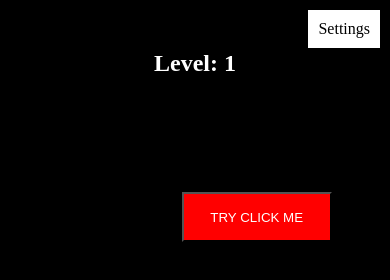
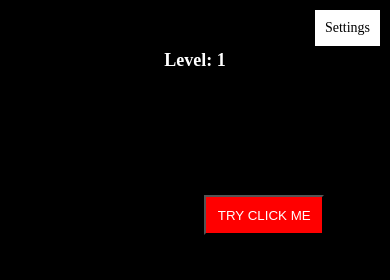
Before and after one commit to akai07/TryCatchMe, a plain HTML site: page index.html in a window 390 px wide. Drawn offline with Linux system fonts and the light colour scheme.

Commit message:
Update index.html

```diff
--- a/index.html
+++ b/index.html
@@ -62,6 +62,22 @@
       font-size: 24px;
       font-weight: bold;
       z-index: 9999; /* Ensures the element stays on top */
+    }
+
+    /* Responsive adjustments */
+    @media only screen and (max-width: 600px) {
+      #button {
+        width: 120px;
+        height: 40px;
+      }
+
+      #settings-button {
+        font-size: 14px;
+      }
+
+      #current-level {
+        font-size: 18px;
+      }
     }
   </style>
   <script>
```
